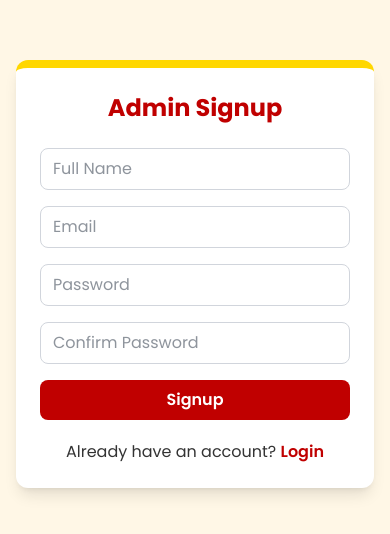
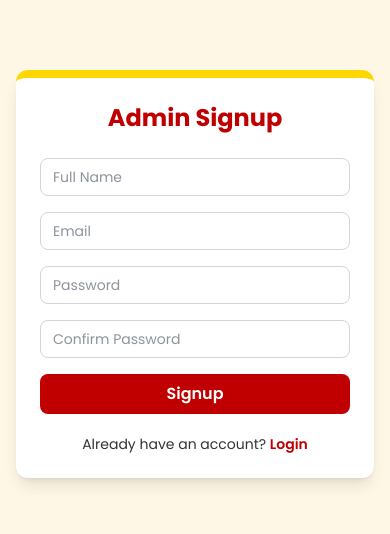
Before and after one commit to GKmaster-coder/Ntechzy-Neminath-Appointment-Booking-System, a React (Vite) app in the folder naminath-booking-system/: page /admin/signup in a window 390 px wide. Shown: the part 148-682 px from the top of the page. Built offline with nearby package versions, Linux system fonts and the light colour scheme.

Commit message:
feat: implement Formik and Yup for form validation in AdminLogin and AdminSignup components; update PersonalInfoStep for validation

```diff
--- a/naminath-booking-system/package.json
+++ b/naminath-booking-system/package.json
@@ -16,12 +16,14 @@
     "@tailwindcss/vite": "^4.1.14",
     "axios": "^1.13.1",
     "date-fns": "^4.1.0",
+    "formik": "^2.4.6",
     "react": "^19.1.1",
     "react-dom": "^19.1.1",
     "react-icons": "^5.5.0",
     "react-redux": "^9.2.0",
     "react-router-dom": "^7.9.4",
-    "tailwindcss": "^4.1.14"
+    "tailwindcss": "^4.1.14",
+    "yup": "^1.7.1"
   },
   "devDependencies": {
     "@eslint/js": "^9.36.0",
--- a/naminath-booking-system/src/components/UserBooking/PersonalInfoStep.jsx
+++ b/naminath-booking-system/src/components/UserBooking/PersonalInfoStep.jsx
@@ -1,60 +1,127 @@
-import React from 'react';
+import React from "react";
+import { useFormik } from "formik";
+import * as Yup from "yup";
 
 const PersonalInfoStep = ({ formData, onInputChange, onNext }) => {
+  // Validation Schema
+  const validationSchema = Yup.object({
+    name: Yup.string()
+      .trim()
+      .min(3, "Full name must be at least 3 characters")
+      .required("Full name is required"),
+    phoneNo: Yup.string()
+      .matches(/^[6-9]\d{9}$/, "Enter a valid 10-digit phone number")
+      .required("Phone number is required"),
+    email: Yup.string()
+      .email("Enter a valid email address")
+      .required("Email is required"),
+  });
+
+  // Formik setup
+  const formik = useFormik({
+    initialValues: {
+      name: formData.name || "",
+      phoneNo: formData.phoneNo || "",
+      email: formData.email || "",
+    },
+    validationSchema,
+    onSubmit: (values) => {
+      onInputChange({ target: { name: "name", value: values.name } });
+      onInputChange({ target: { name: "phoneNo", value: values.phoneNo } });
+      onInputChange({ target: { name: "email", value: values.email } });
+      onNext();
+    },
+  });
+
   return (
-    <div className="space-y-4 sm:space-y-6">
+    <form onSubmit={formik.handleSubmit} className="space-y-4 sm:space-y-6">
       <div className="text-center">
-        <h3 className="text-xl sm:text-2xl font-semibold text-[#C00000] mb-2">Personal Information</h3>
-        <p className="text-red-600 text-sm sm:text-base">Please provide your basic details</p>
+        <h3 className="text-xl sm:text-2xl font-semibold text-[#C00000] mb-2">
+          Personal Information
+        </h3>
+        <p className="text-red-600 text-sm sm:text-base">
+          Please provide your basic details
+        </p>
       </div>
 
       <div className="space-y-3 sm:space-y-4">
+        {/* Full Name */}
         <div>
-          <label className="block text-sm font-medium text-gray-700 mb-1 sm:mb-2">Full Name *</label>
+          <label className="block text-sm font-medium text-gray-700 mb-1 sm:mb-2">
+            Full Name *
+          </label>
           <input
             type="text"
             name="name"
-            value={formData.name}
-            onChange={onInputChange}
-            className="w-full p-3 border border-gray-300 rounded-lg focus:outline-none focus:ring-2 focus:ring-[#f8d816] focus:border-transparent transition-all text-sm sm:text-base"
+            value={formik.values.name}
+            onChange={formik.handleChange}
+            onBlur={formik.handleBlur}
+            className={`w-full p-3 border rounded-lg focus:outline-none focus:ring-2 focus:ring-[#f8d816] transition-all text-sm sm:text-base ${
+              formik.touched.name && formik.errors.name
+                ? "border-red-500"
+                : "border-gray-300"
+            }`}
             placeholder="Enter your full name"
-            required
           />
+          {formik.touched.name && formik.errors.name && (
+            <p className="text-red-600 text-sm mt-1">{formik.errors.name}</p>
+          )}
         </div>
+
+        {/* Phone Number */}
         <div>
-          <label className="block text-sm font-medium text-gray-700 mb-1 sm:mb-2">Phone Number *</label>
+          <label className="block text-sm font-medium text-gray-700 mb-1 sm:mb-2">
+            Phone Number *
+          </label>
           <input
             type="tel"
             name="phoneNo"
-            value={formData.phoneNo}
-            onChange={onInputChange}
-            className="w-full p-3 border border-gray-300 rounded-lg focus:outline-none focus:ring-2 focus:ring-[#f8d816] focus:border-transparent transition-all text-sm sm:text-base"
+            value={formik.values.phoneNo}
+            onChange={formik.handleChange}
+            onBlur={formik.handleBlur}
+            className={`w-full p-3 border rounded-lg focus:outline-none focus:ring-2 focus:ring-[#f8d816] transition-all text-sm sm:text-base ${
+              formik.touched.phoneNo && formik.errors.phoneNo
+                ? "border-red-500"
+                : "border-gray-300"
+            }`}
             placeholder="Enter your phone number"
-            required
           />
+          {formik.touched.phoneNo && formik.errors.phoneNo && (
+            <p className="text-red-600 text-sm mt-1">{formik.errors.phoneNo}</p>
+          )}
         </div>
+
+        {/* Email */}
         <div>
-          <label className="block text-sm font-medium text-gray-700 mb-1 sm:mb-2">Email *</label>
+          <label className="block text-sm font-medium text-gray-700 mb-1 sm:mb-2">
+            Email *
+          </label>
           <input
             type="email"
             name="email"
-            value={formData.email}
-            onChange={onInputChange}
-            className="w-full p-3 border border-gray-300 rounded-lg focus:outline-none focus:ring-2 focus:ring-[#f8d816] focus:border-transparent transition-all text-sm sm:text-base"
+            value={formik.values.email}
+            onChange={formik.handleChange}
+            onBlur={formik.handleBlur}
+            className={`w-full p-3 border rounded-lg focus:outline-none focus:ring-2 focus:ring-[#f8d816] transition-all text-sm sm:text-base ${
+              formik.touched.email && formik.errors.email
+                ? "border-red-500"
+                : "border-gray-300"
+            }`}
             placeholder="Enter your email address"
-            required
           />
+          {formik.touched.email && formik.errors.email && (
+            <p className="text-red-600 text-sm mt-1">{formik.errors.email}</p>
+          )}
         </div>
       </div>
 
       <button
-        onClick={onNext}
-        disabled={!formData.name || !formData.phoneNo || !formData.email}
-        className="w-full bg-[#f8d816] text-[#222] py-3 sm:py-4 rounded-lg font-semibold disabled:opacity-50 disabled:cursor-not-allowed hover:bg-[#e6c714] transition-colors shadow-md text-sm sm:text-base"
+        type="submit"
+        className="w-full bg-[#f8d816] text-[#222] py-3 sm:py-4 rounded-lg font-semibold hover:bg-[#e6c714] transition-colors shadow-md text-sm sm:text-base"
       >
         Next: Select Date & Time
       </button>
-    </div>
+    </form>
   );
 };
 
--- a/naminath-booking-system/src/pages/AdminAuth/AdminLogin.jsx
+++ b/naminath-booking-system/src/pages/AdminAuth/AdminLogin.jsx
@@ -1,10 +1,11 @@
-import React, { useState, useEffect } from "react";
+import React, { useEffect } from "react";
 import { useDispatch, useSelector } from "react-redux";
 import { loginUser, clearAuthState } from "../../store/slices/authSlice";
 import { useNavigate, Link } from "react-router-dom";
+import { useFormik } from "formik";
+import * as Yup from "yup";
 
 const AdminLogin = () => {
-  const [form, setForm] = useState({ email: "", password: "" });
   const dispatch = useDispatch();
   const navigate = useNavigate();
 
@@ -16,12 +17,24 @@ const AdminLogin = () => {
     }
   }, [success, user, navigate]);
 
-  const handleChange = (e) => setForm({ ...form, [e.target.name]: e.target.value });
+  // ✅ Yup validation schema
+  const validationSchema = Yup.object({
+    email: Yup.string()
+      .email("Invalid email address")
+      .required("Email is required"),
+    password: Yup.string()
+      .min(6, "Password must be at least 6 characters")
+      .required("Password is required"),
+  });
 
-  const handleSubmit = (e) => {
-    e.preventDefault();
-    dispatch(loginUser(form));
-  };
+  // ✅ Formik setup
+  const formik = useFormik({
+    initialValues: { email: "", password: "" },
+    validationSchema,
+    onSubmit: (values) => {
+      dispatch(loginUser(values));
+    },
+  });
 
   return (
     <div className="min-h-screen flex items-center justify-center bg-[#fff7e6] px-4 sm:px-6">
@@ -33,38 +46,65 @@ const AdminLogin = () => {
         {error && <p className="text-red-600 text-center">{error}</p>}
         {success && <p className="text-green-600 text-center">{success}</p>}
 
-        <form onSubmit={handleSubmit} className="space-y-4 sm:space-y-5">
+        <form onSubmit={formik.handleSubmit} className="space-y-4 sm:space-y-5">
+          {/* Email Input */}
+          <div>
             <input
               type="email"
               name="email"
-            value={form.email}
-            onChange={handleChange}
+              value={formik.values.email}
+              onChange={formik.handleChange}
+              onBlur={formik.handleBlur}
               placeholder="Email"
-            required
-            className="w-full border border-gray-300 rounded-lg px-3 py-2"
+              className={`w-full border rounded-lg px-3 py-2 text-sm sm:text-base focus:outline-none focus:ring-2 focus:ring-[#FFD700] ${
+                formik.touched.email && formik.errors.email
+                  ? "border-red-500"
+                  : "border-gray-300"
+              }`}
             />
+            {formik.touched.email && formik.errors.email && (
+              <p className="text-red-600 text-sm mt-1">{formik.errors.email}</p>
+            )}
+          </div>
+
+          {/* Password Input */}
+          <div>
             <input
               type="password"
               name="password"
-            value={form.password}
-            onChange={handleChange}
+              value={formik.values.password}
+              onChange={formik.handleChange}
+              onBlur={formik.handleBlur}
               placeholder="Password"
-            required
-            className="w-full border border-gray-300 rounded-lg px-3 py-2"
+              className={`w-full border rounded-lg px-3 py-2 text-sm sm:text-base focus:outline-none focus:ring-2 focus:ring-[#FFD700] ${
+                formik.touched.password && formik.errors.password
+                  ? "border-red-500"
+                  : "border-gray-300"
+              }`}
             />
+            {formik.touched.password && formik.errors.password && (
+              <p className="text-red-600 text-sm mt-1">
+                {formik.errors.password}
+              </p>
+            )}
+          </div>
 
+          {/* Login Button */}
           <button
             type="submit"
             disabled={loading}
-            className="w-full bg-[#C00000] text-white py-2 rounded-lg font-semibold hover:bg-[#a00000]"
+            className="w-full bg-[#C00000] text-white py-2 rounded-lg font-semibold hover:bg-[#a00000] disabled:opacity-50 transition-all"
           >
             {loading ? "Logging in..." : "Login"}
           </button>
         </form>
 
-        <p className="text-center mt-5 text-[#333]">
+        <p className="text-center mt-5 text-[#333] text-sm sm:text-base">
           Don’t have an account?{" "}
-          <Link to="/admin/signup" className="text-[#C00000] font-semibold hover:underline">
+          <Link
+            to="/admin/signup"
+            className="text-[#C00000] font-semibold hover:underline"
+          >
             Signup
           </Link>
         </p>
--- a/naminath-booking-system/src/pages/AdminAuth/AdminSignup.jsx
+++ b/naminath-booking-system/src/pages/AdminAuth/AdminSignup.jsx
@@ -1,32 +1,52 @@
-import React, { useState, useEffect } from "react";
+import React, { useEffect } from "react";
 import { useDispatch, useSelector } from "react-redux";
 import { registerUser, clearAuthState } from "../../store/slices/authSlice";
 import { useNavigate, Link } from "react-router-dom";
+import { useFormik } from "formik";
+import * as Yup from "yup";
 
 const AdminSignup = () => {
-  const [form, setForm] = useState({
+  const dispatch = useDispatch();
+  const navigate = useNavigate();
+  const { loading, error, success } = useSelector((state) => state.auth);
+
+  // ✅ Yup validation schema
+  const validationSchema = Yup.object({
+    fullName: Yup.string()
+      .trim()
+      .min(3, "Full name must be at least 3 characters")
+      .required("Full name is required"),
+    email: Yup.string()
+      .email("Invalid email address")
+      .required("Email is required"),
+    password: Yup.string()
+      .min(6, "Password must be at least 6 characters long")
+      .required("Password is required"),
+    confirmPassword: Yup.string()
+      .oneOf([Yup.ref("password"), null], "Passwords must match")
+      .required("Confirm password is required"),
+  });
+
+  // ✅ Formik setup
+  const formik = useFormik({
+    initialValues: {
       fullName: "",
       email: "",
       password: "",
       confirmPassword: "",
+    },
+    validationSchema,
+    onSubmit: (values) => {
+      dispatch(registerUser(values));
+    },
   });
 
-  const dispatch = useDispatch();
-  const navigate = useNavigate();
-  const { loading, error, success } = useSelector((state) => state.auth);
-
+  // Redirect if signup success
   useEffect(() => {
     if (success) {
       navigate("/admin/login");
     }
   }, [success, navigate]);
-
-  const handleChange = (e) => setForm({ ...form, [e.target.name]: e.target.value });
-
-  const handleSubmit = (e) => {
-    e.preventDefault();
-    dispatch(registerUser(form));
-  };
 
   return (
     <div className="min-h-screen flex items-center justify-center bg-[#fff7e6] px-4 sm:px-6">
@@ -38,59 +58,103 @@ const AdminSignup = () => {
         {error && <p className="text-red-600 text-center">{error}</p>}
         {success && <p className="text-green-600 text-center">{success}</p>}
 
-        <form onSubmit={handleSubmit} className="space-y-4 sm:space-y-5">
+        <form onSubmit={formik.handleSubmit} className="space-y-4 sm:space-y-5">
+          {/* Full Name */}
+          <div>
             <input
               type="text"
               name="fullName"
-            value={form.fullName}
-            onChange={handleChange}
+              value={formik.values.fullName}
+              onChange={formik.handleChange}
+              onBlur={formik.handleBlur}
               placeholder="Full Name"
-            required
-            className="w-full border border-gray-300 rounded-lg px-3 py-2"
+              className={`w-full border rounded-lg px-3 py-2 text-sm sm:text-base focus:outline-none focus:ring-2 focus:ring-[#FFD700] ${
+                formik.touched.fullName && formik.errors.fullName
+                  ? "border-red-500"
+                  : "border-gray-300"
+              }`}
             />
+            {formik.touched.fullName && formik.errors.fullName && (
+              <p className="text-red-600 text-sm mt-1">{formik.errors.fullName}</p>
+            )}
+          </div>
 
+          {/* Email */}
+          <div>
             <input
               type="email"
               name="email"
-            value={form.email}
-            onChange={handleChange}
+              value={formik.values.email}
+              onChange={formik.handleChange}
+              onBlur={formik.handleBlur}
               placeholder="Email"
-            required
-            className="w-full border border-gray-300 rounded-lg px-3 py-2"
+              className={`w-full border rounded-lg px-3 py-2 text-sm sm:text-base focus:outline-none focus:ring-2 focus:ring-[#FFD700] ${
+                formik.touched.email && formik.errors.email
+                  ? "border-red-500"
+                  : "border-gray-300"
+              }`}
             />
+            {formik.touched.email && formik.errors.email && (
+              <p className="text-red-600 text-sm mt-1">{formik.errors.email}</p>
+            )}
+          </div>
 
+          {/* Password */}
+          <div>
             <input
               type="password"
               name="password"
-            value={form.password}
-            onChange={handleChange}
+              value={formik.values.password}
+              onChange={formik.handleChange}
+              onBlur={formik.handleBlur}
               placeholder="Password"
-            required
-            className="w-full border border-gray-300 rounded-lg px-3 py-2"
+              className={`w-full border rounded-lg px-3 py-2 text-sm sm:text-base focus:outline-none focus:ring-2 focus:ring-[#FFD700] ${
+                formik.touched.password && formik.errors.password
+                  ? "border-red-500"
+                  : "border-gray-300"
+              }`}
             />
+            {formik.touched.password && formik.errors.password && (
+              <p className="text-red-600 text-sm mt-1">{formik.errors.password}</p>
+            )}
+          </div>
 
+          {/* Confirm Password */}
+          <div>
             <input
               type="password"
               name="confirmPassword"
-            value={form.confirmPassword}
-            onChange={handleChange}
+              value={formik.values.confirmPassword}
+              onChange={formik.handleChange}
+              onBlur={formik.handleBlur}
               placeholder="Confirm Password"
-            required
-            className="w-full border border-gray-300 rounded-lg px-3 py-2"
+              className={`w-full border rounded-lg px-3 py-2 text-sm sm:text-base focus:outline-none focus:ring-2 focus:ring-[#FFD700] ${
+                formik.touched.confirmPassword && formik.errors.confirmPassword
+                  ? "border-red-500"
+                  : "border-gray-300"
+              }`}
             />
+            {formik.touched.confirmPassword && formik.errors.confirmPassword && (
+              <p className="text-red-600 text-sm mt-1">{formik.errors.confirmPassword}</p>
+            )}
+          </div>
 
+          {/* Signup Button */}
           <button
             type="submit"
             disabled={loading}
-            className="w-full bg-[#C00000] text-white py-2 rounded-lg font-semibold hover:bg-[#a00000]"
+            className="w-full bg-[#C00000] text-white py-2 rounded-lg font-semibold hover:bg-[#a00000] disabled:opacity-50 transition-all"
           >
             {loading ? "Registering..." : "Signup"}
           </button>
         </form>
 
-        <p className="text-center mt-5 text-[#333]">
+        <p className="text-center mt-5 text-[#333] text-sm sm:text-base">
           Already have an account?{" "}
-          <Link to="/admin/login" className="text-[#C00000] font-semibold hover:underline">
+          <Link
+            to="/admin/login"
+            className="text-[#C00000] font-semibold hover:underline"
+          >
             Login
           </Link>
         </p>
```
Also changed, not shown: 2 other files (tests, documents, lock files or other folders). Lines whose indentation alone changed are shown as unchanged.
